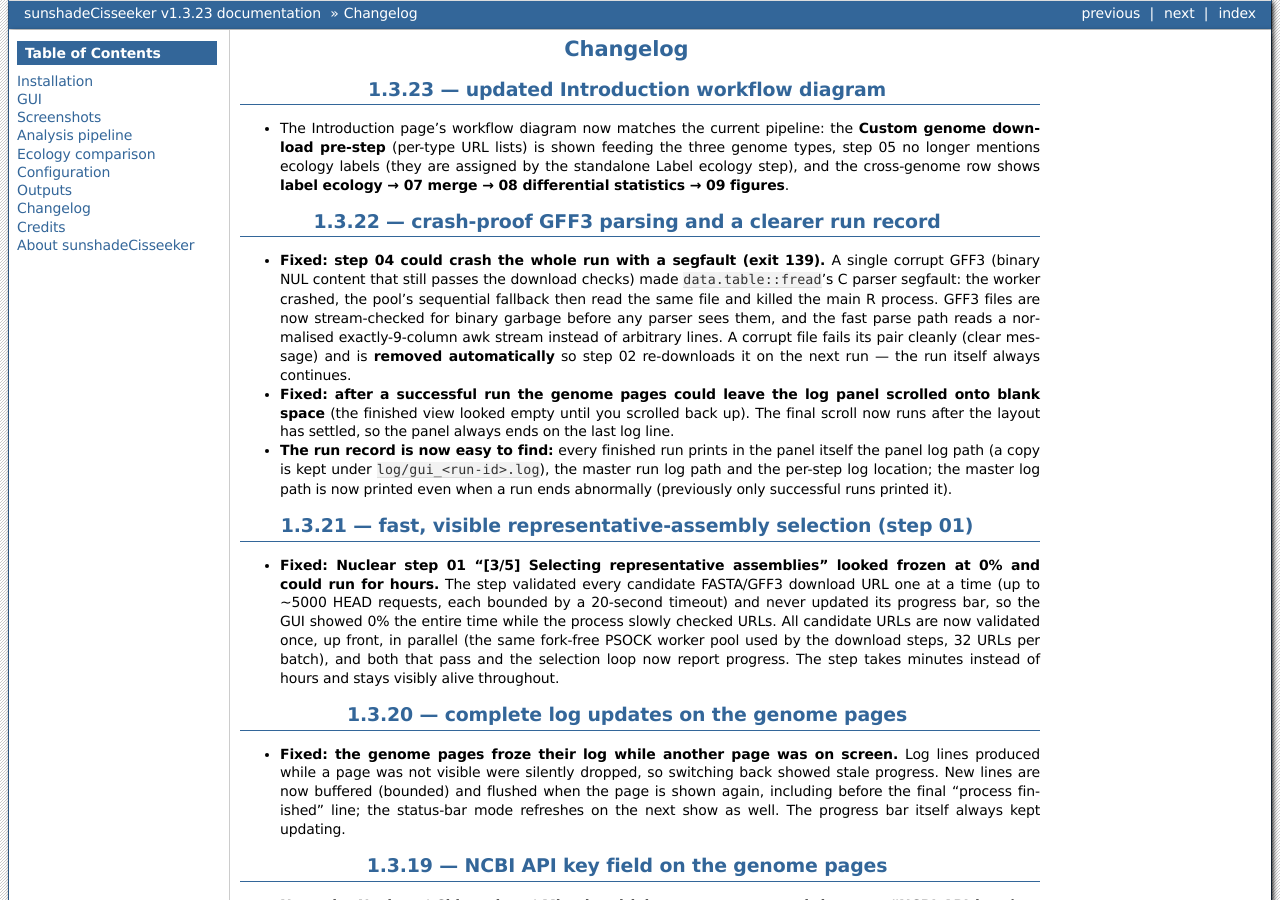
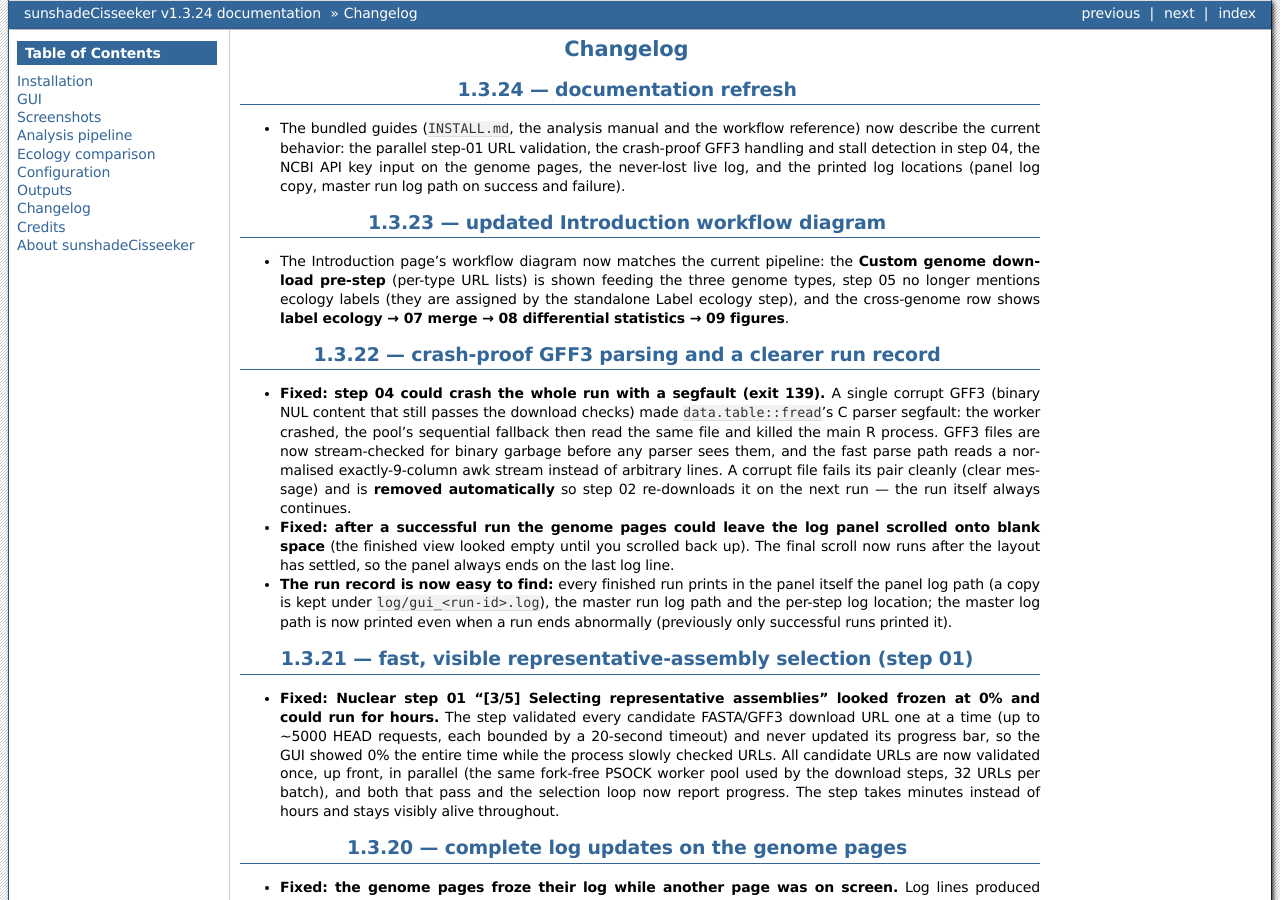
Before and after one commit to chenzhr23/sunshadeCisseeker-docs, a Sphinx documentation site: the page built from docs/content/Changelog.rst, in a window 1280 px wide and 900 px high. Built offline with Sphinx 7.4.7, drawn with Linux system fonts in a browser that asks for light colours; some of the changed text lies outside the part shown.

Commit message:
docs: v1.3.24 documentation refresh

```diff
--- a/docs/conf.py
+++ b/docs/conf.py
@@ -9,8 +9,8 @@ author = "sunshadeCisseeker developers"
 copyright = "2026, sunshadeCisseeker developers"
 
 # The short X.Y version and the full release version.
-version = "v1.3.23"
-release = "v1.3.23"
+version = "v1.3.24"
+release = "v1.3.24"
 
 extensions = [
     "sphinx.ext.autosectionlabel",
--- a/docs/content/About sunshadeCisseeker.rst
+++ b/docs/content/About sunshadeCisseeker.rst
@@ -4,7 +4,7 @@ About sunshadeCisseeker
 sunshadeCisseeker identifies, annotates and compares promoter
 cis-regulatory elements across sun / facultative / shade plants.
 
-The current release is **1.3.23**; see :doc:`Changelog` for what changed in
+The current release is **1.3.24**; see :doc:`Changelog` for what changed in
 each version.
 
 Highlights
--- a/docs/content/Changelog.rst
+++ b/docs/content/Changelog.rst
@@ -1,5 +1,15 @@
 Changelog
 =========
+
+1.3.24 — documentation refresh
+------------------------------
+
+* The bundled guides (``INSTALL.md``, the analysis manual and the workflow
+  reference) now describe the current behavior: the parallel step-01 URL
+  validation, the crash-proof GFF3 handling and stall detection in step 04,
+  the NCBI API key input on the genome pages, the never-lost live log, and
+  the printed log locations (panel log copy, master run log path on success
+  and failure).
 
 1.3.23 — updated Introduction workflow diagram
 -----------------------------------------------
```
